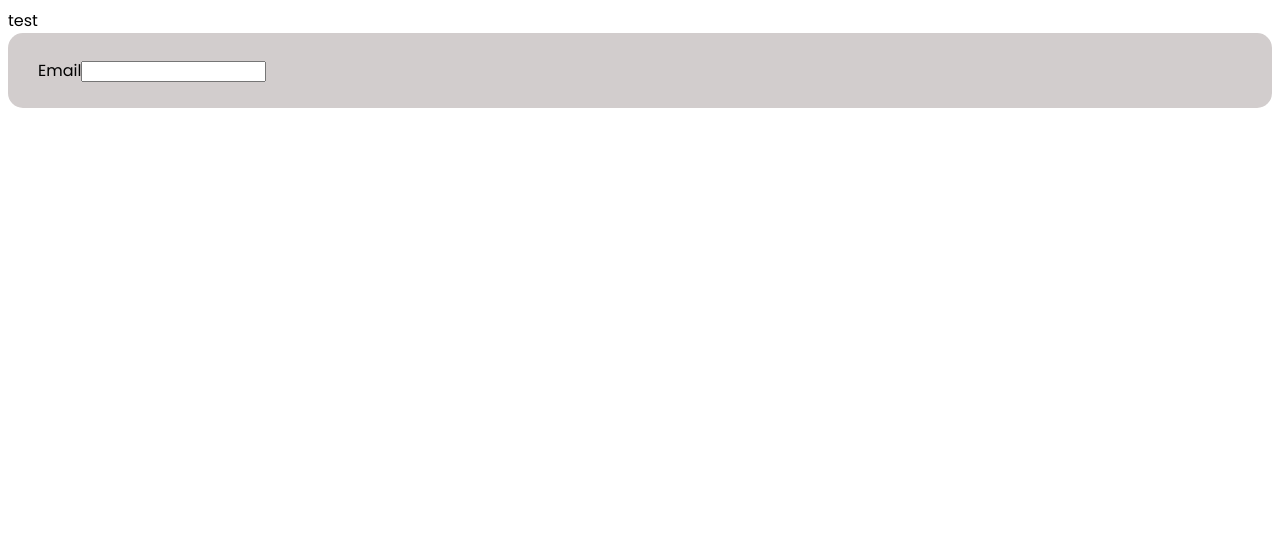
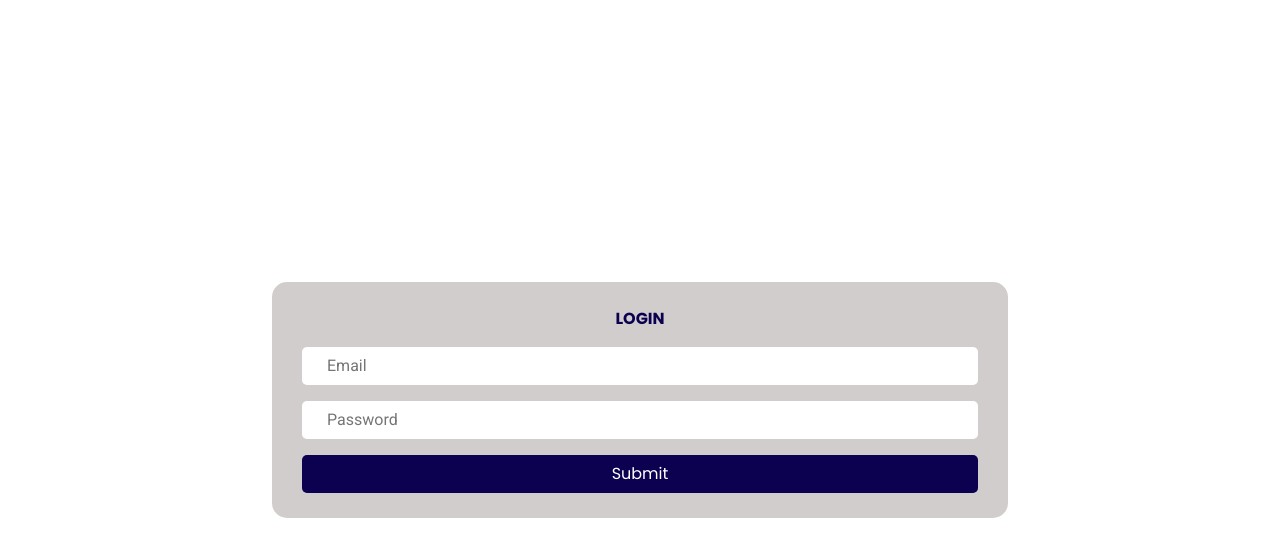
Before and after one commit to aerborne/web-react-tdd, a React (Vite) app: page /login in a window 1280 px wide. Shown: the top 556 px of the page. Built offline with nearby package versions, Linux system fonts and the light colour scheme.

Commit message:
form management

```diff
--- a/src/main.tsx
+++ b/src/main.tsx
@@ -2,6 +2,7 @@ import React from "react";
 import ReactDOM from "react-dom/client";
 import RouteHandler from "./components/route-handler";
 import "./scss/index.scss";
+import "bootstrap/dist/css/bootstrap.min.css";
 
 ReactDOM.createRoot(document.getElementById("root") as HTMLElement).render(
   <React.StrictMode>
--- a/src/pages/Login.tsx
+++ b/src/pages/Login.tsx
@@ -1,19 +1,57 @@
 import React from "react";
 import { Container, Row, Col } from "react-bootstrap";
+import { useForm, SubmitHandler } from "react-hook-form";
+// import useStateAsync from "react-use-state-async";
+
+interface LoginFormInput {
+  email: string;
+  password: string;
+}
 
 export default function () {
+  // const [formDisabled, setFormDisabled] = useStateAsync(false);
+  const {
+    register,
+    handleSubmit,
+    formState: { errors },
+  } = useForm<LoginFormInput>();
+  const onSubmit: SubmitHandler<LoginFormInput> = (data) => {
+    console.log(data);
+    console.log("SUBMITTED");
+  };
+
   return (
-    <Container>
+    <Container className="vh100">
       <Row>
-        <Col xs={6}>test</Col>
-        <Col xs={6}>
+        {/* <Col xs={12}></Col> */}
+        <Col
+          xs={8}
+          className="mx-auto vh100 d-flex flex-column justify-content-center"
+        >
           <div className="paper">
-            <div className="form-group">
-              <div className="input-group">
-                <label className="">Email</label>
-                <input className="form-input" />
-              </div>
-            </div>
+            <div className="title-login text-center mb-3">LOGIN</div>
+            <form className="form-login" onSubmit={handleSubmit(onSubmit)}>
+              <input
+                className="mb-3"
+                placeholder="Email"
+                type="email"
+                {...register("email", {
+                  required: true,
+                  pattern: /^[\w-\.]+@([\w-]+\.)+[\w-]{2,4}$/g,
+                })}
+              />
+              <input
+                className="mb-3"
+                placeholder="Password"
+                type="password"
+                {...register("password", { required: true })}
+              />
+              <input
+                className="btn-login"
+                disabled={!!Object.keys(errors).length}
+                type="submit"
+              />
+            </form>
           </div>
         </Col>
       </Row>
--- a/src/scss/_variables.scss
+++ b/src/scss/_variables.scss
@@ -1,3 +1,4 @@
 $black: #000;
 $white: #fff;
 $gray: #d2cdcd;
+$darkblue: #0b0150;
--- a/src/scss/index.scss
+++ b/src/scss/index.scss
@@ -11,4 +11,34 @@ body {
   background-color: $gray;
   padding: 25px 30px;
   border-radius: 15px;
+  display: flex;
+  flex-direction: column;
 }
+
+.vh100 {
+  height: 100vh;
+}
+
+.form-login {
+  display: flex;
+  flex-direction: column;
+  @include font("secondary", 700);
+
+  input {
+    padding: 7px 25px;
+    outline: none;
+    border-radius: 5px;
+    border: 0;
+  }
+}
+
+.title-login {
+  color: $darkblue;
+  @include font("primary", 700)
+}
+
+.btn-login {
+  background-color: $darkblue;
+  color: $white;
+  @include font("primary", 400)
+}
```
Also changed, not shown: package.json (+6 -3 lines), 1 other file (tests, documents, lock files or other folders).
